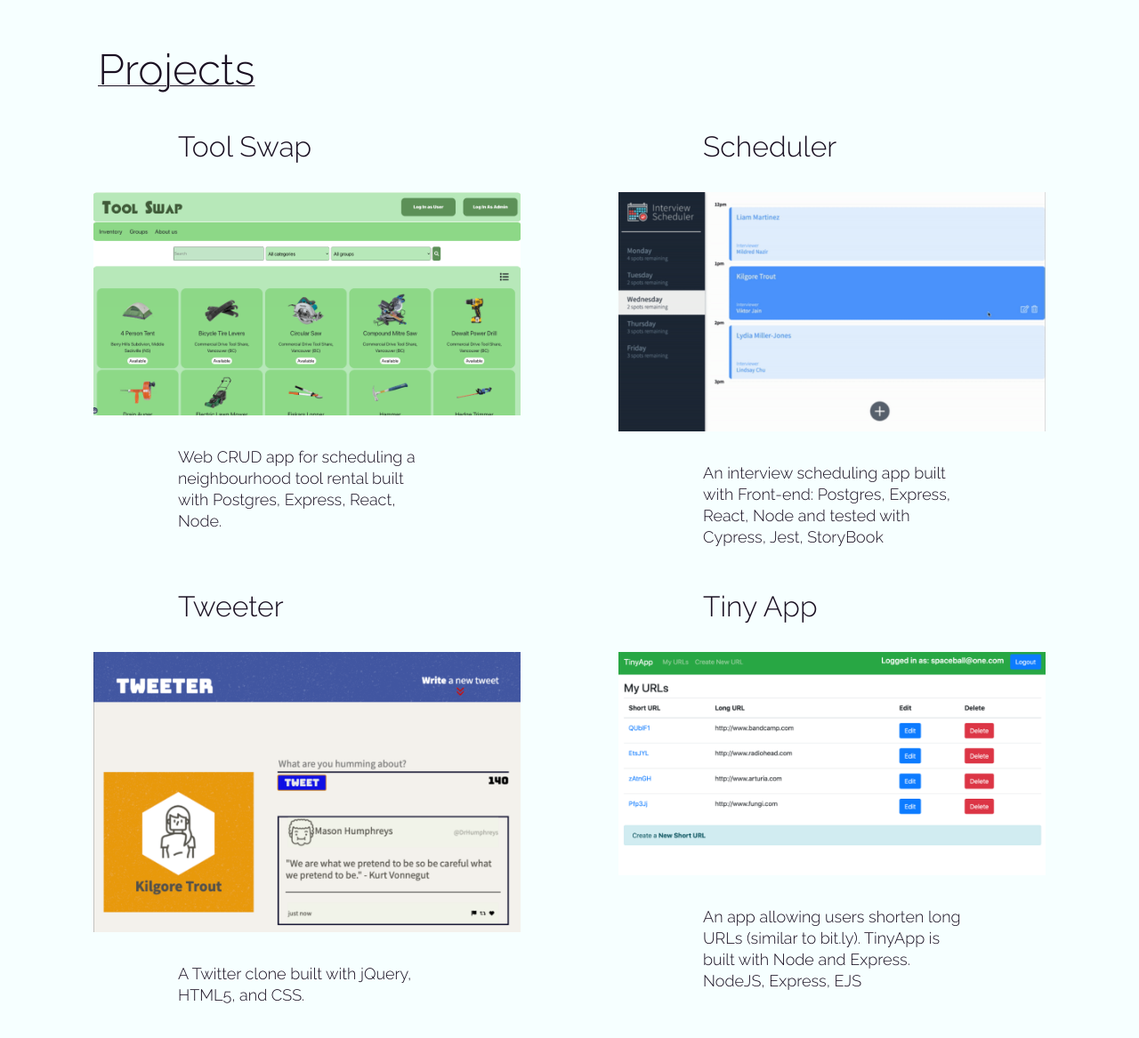
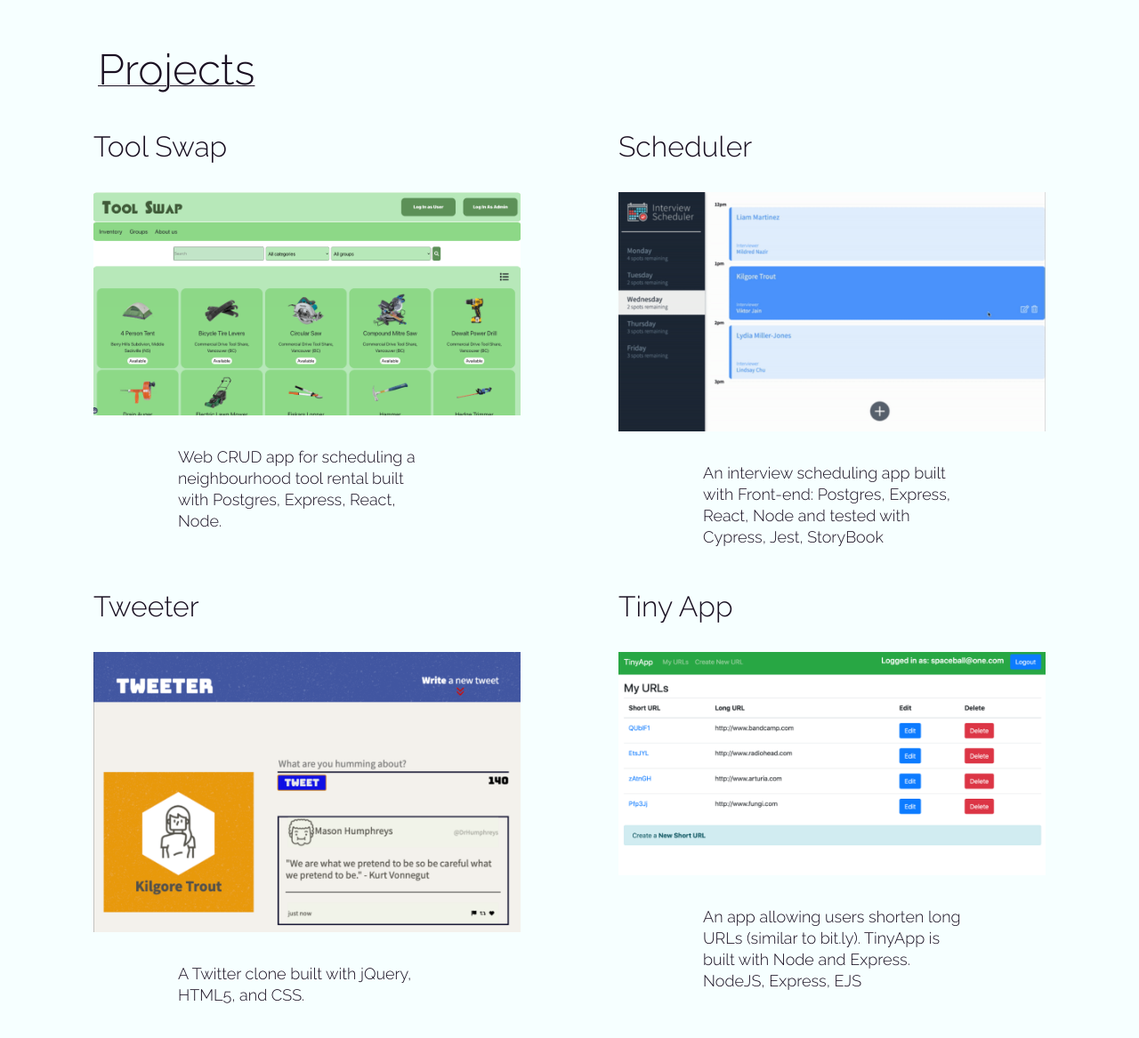
Before and after one commit to FortunateSmith/portfolio-styled-components, a React (Create React App) app: page / in a window 1280 px wide. Shown: the part 2648-3815 px from the top of the page at 89% size. Built offline with nearby package versions, Linux system fonts and the light colour scheme.

Commit message:
add links to repos

```diff
--- a/src/components/Projects/Projects.js
+++ b/src/components/Projects/Projects.js
@@ -8,6 +8,7 @@ import {
   InfoColumn,
   TextWrapper,
   SubTitle,
+  Anchor,
 } from "../InfoSection/InfoSection.elements";
 import {
   ProjectSection,
@@ -30,7 +31,7 @@ const Projects = ({
 }) => {
   return (
     <ProjectSection>
-      <Container >
+      <Container>
         <Fade>
           <TextWrapper id={id}>
             <Heading>{headline}</Heading>
@@ -38,19 +39,23 @@ const Projects = ({
           <ProjectInfoRow>
             <InfoColumn>
               <Project>
+                <Anchor href="https://github.com/FortunateSmith/ToolSwap">
                   <ProjectTitle>Tool Swap</ProjectTitle>
                   <ImageWrapper>
                     <Img src={img} />
                   </ImageWrapper>
+                </Anchor>
                 <SubTitle>{description}</SubTitle>
               </Project>
             </InfoColumn>
             <InfoColumn>
               <Project>
+                <Anchor href="https://github.com/FortunateSmith/scheduler">
                   <ProjectTitle>Scheduler</ProjectTitle>
                   <ImageWrapper>
                     <Img src={img2} />
                   </ImageWrapper>
+                </Anchor>
                 <SubTitle>{description2}</SubTitle>
               </Project>
             </InfoColumn>
@@ -58,19 +63,23 @@ const Projects = ({
           <ProjectInfoRow>
             <InfoColumn>
               <Project>
+                <Anchor href="https://github.com/FortunateSmith/tweeter">
                   <ProjectTitle>Tweeter</ProjectTitle>
                   <ImageWrapper>
                     <Img src={img3} />
                   </ImageWrapper>
+                </Anchor>
                 <SubTitle>{description3}</SubTitle>
               </Project>
             </InfoColumn>
             <InfoColumn>
               <Project>
+                <Anchor href="https://github.com/FortunateSmith/tinyapp">
                   <ProjectTitle>Tiny App</ProjectTitle>
                   <ImageWrapper>
                     <Img src={img4} />
                   </ImageWrapper>
+                </Anchor>
                 <SubTitle>{description4}</SubTitle>
               </Project>
             </InfoColumn>
```
Lines whose indentation alone changed are shown as unchanged.
